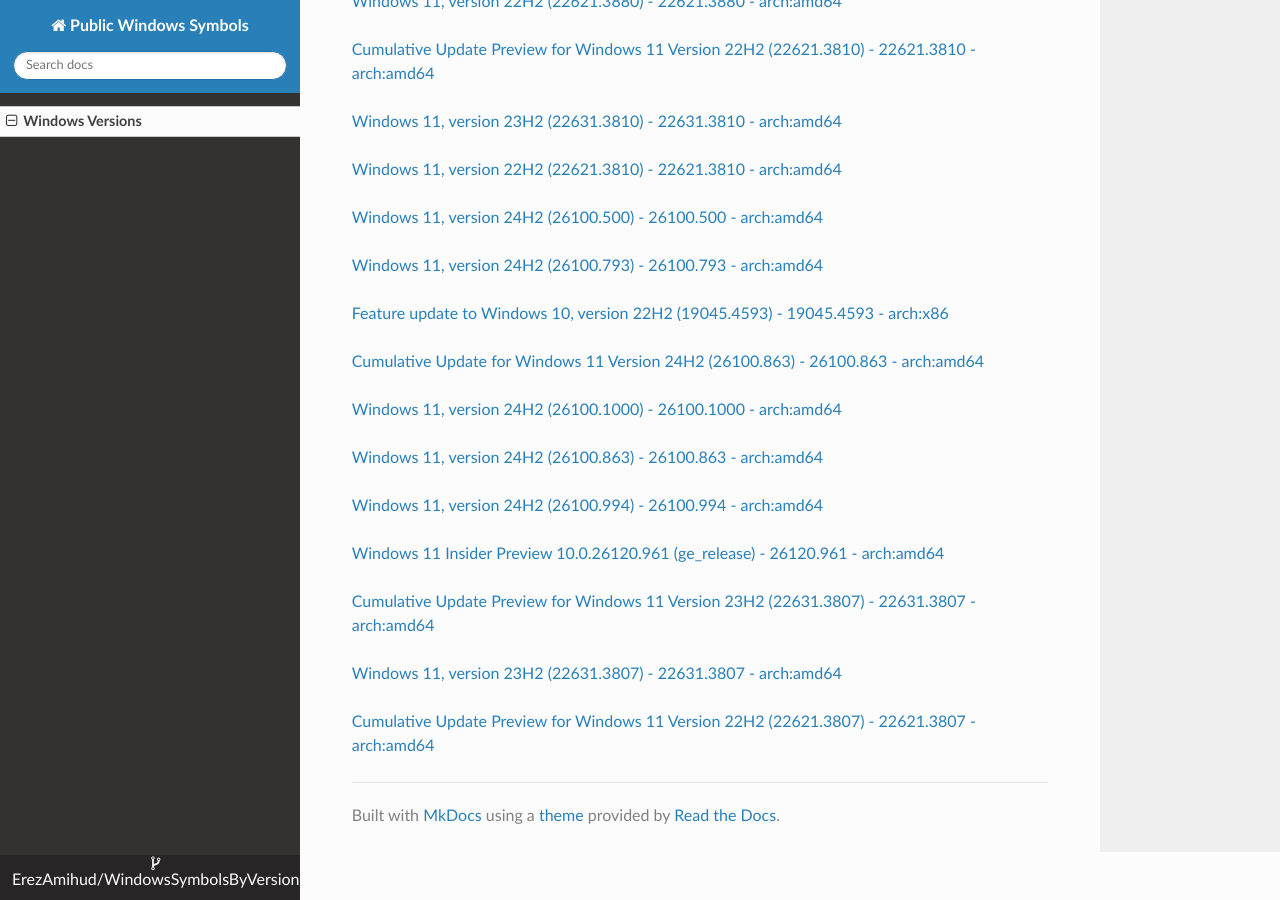
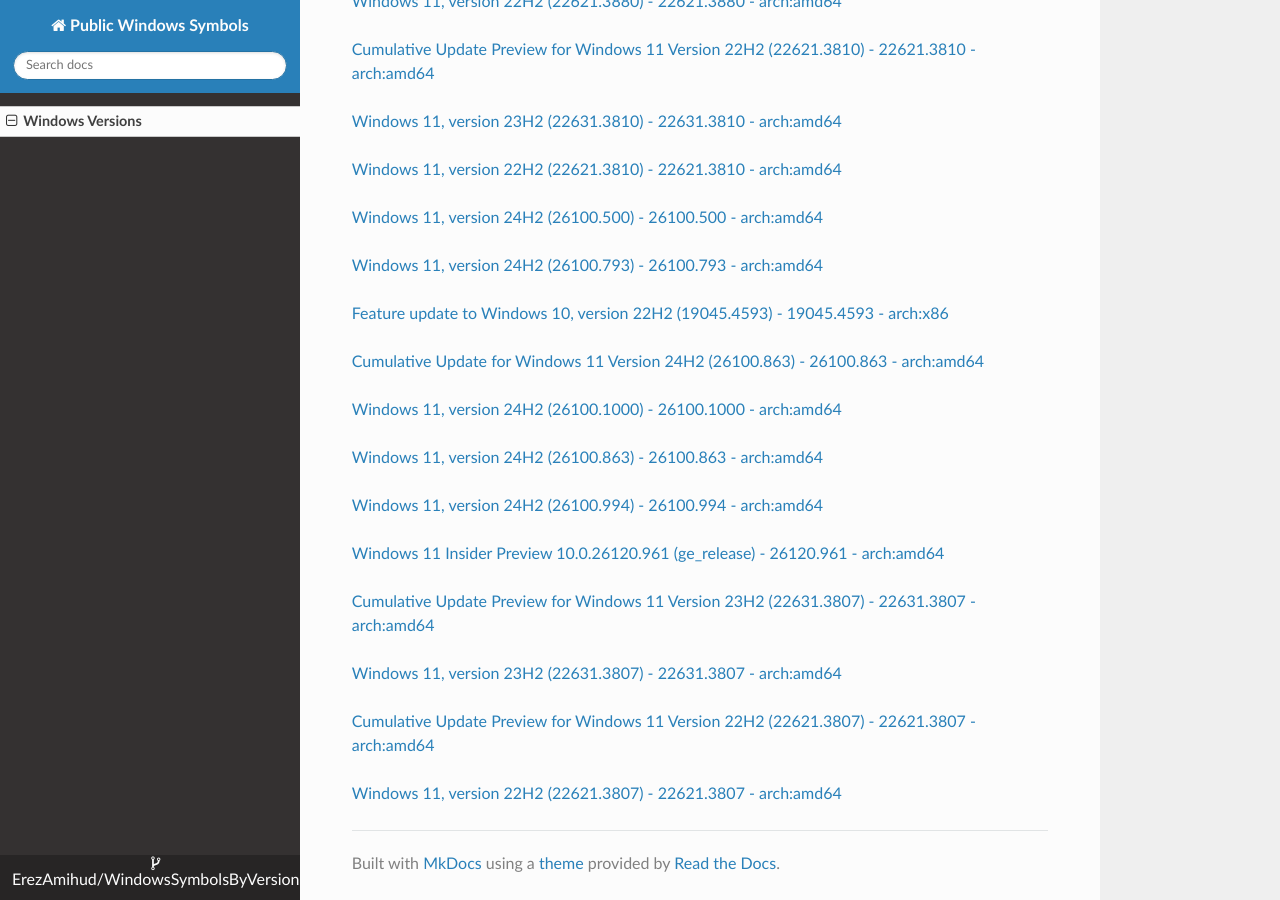
Before and after one commit to ErezAmihud/WindowsSymbolsByVersion, an MkDocs documentation site: the page built from docs/index.md, in a window 1280 px wide and 900 px high, scrolled down 11981 px. Built offline with MkDocs 1.6.1, drawn with Linux system fonts in a browser that asks for light colours; nearby versions of some CDN libraries.

Commit message:
Automated commit, add manifest for 1ab03382-9c0b-4371-8518-9ab6314d6aec

```diff
--- a/docs/index.md
+++ b/docs/index.md
@@ -625,3 +625,6 @@
 
 
 [Cumulative Update Preview for Windows 11 Version 22H2 (22621.3807) - 22621.3807 - arch:amd64](https://github.com/ErezAmihud/WindowsSymbolsByVersion/blob/main/manifests/6d2ee518-0f8c-4a46-96f7-891af7d80dc5.manifest)
+
+
+[Windows 11, version 22H2 (22621.3807) - 22621.3807 - arch:amd64](https://github.com/ErezAmihud/WindowsSymbolsByVersion/blob/main/manifests/1ab03382-9c0b-4371-8518-9ab6314d6aec.manifest)
```
Also changed, not shown: process_builds.json (+1 -1 lines), 1 other file.
